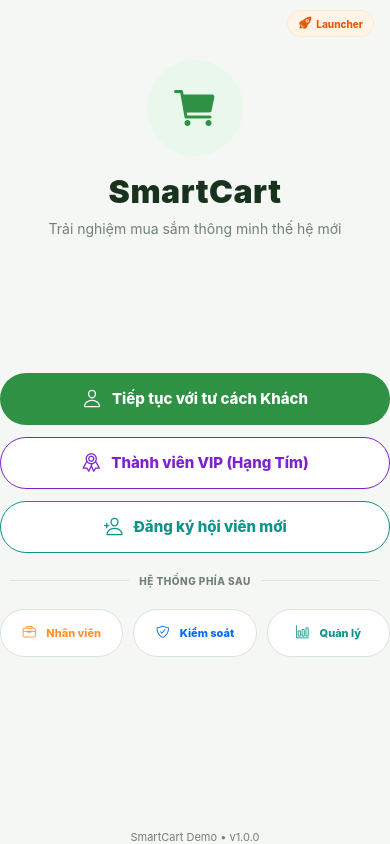
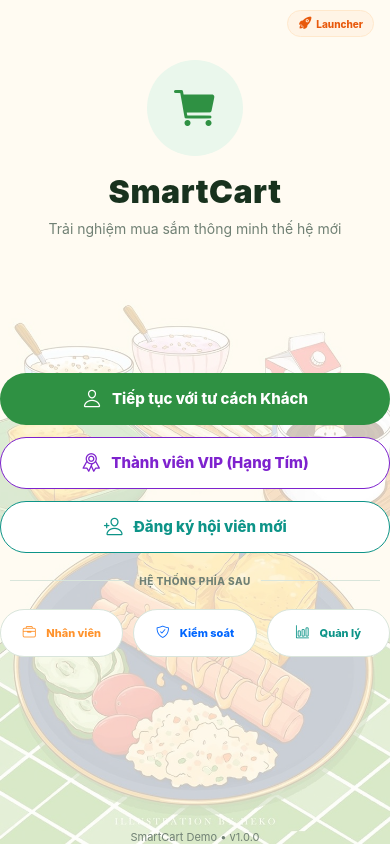
Before and after one commit to anh7032/smart-shopping, a React Native app: screen / in a window 390 px wide. Built offline with nearby package versions, Linux system fonts and the light colour scheme.

Commit message:
feat: set premium full-screen background image with light translucent overlay for WelcomeScreen

```diff
--- a/src/screens/WelcomeScreen.tsx
+++ b/src/screens/WelcomeScreen.tsx
@@ -1,5 +1,5 @@
 import React from 'react';
-import { View, Text, Pressable, StyleSheet, SafeAreaView } from 'react-native';
+import { View, Text, Pressable, StyleSheet, SafeAreaView, ImageBackground } from 'react-native';
 import { Ionicons } from '@expo/vector-icons';
 import { useApp } from '../context/AppContext';
 import { COLORS, SHADOW, TOP_INSET } from '../components/Theme';
@@ -38,6 +38,12 @@ export const WelcomeScreen: React.FC = () => {
   };
 
   return (
+    <ImageBackground
+      source={require('../../image/background-welcome.jpg')}
+      style={styles.backgroundImage}
+      resizeMode="cover"
+    >
+      <View style={styles.overlay} />
       <SafeAreaView style={styles.container}>
         <View style={styles.header}>
           <View style={styles.logoCircle}>
@@ -100,17 +106,27 @@ export const WelcomeScreen: React.FC = () => {
           <Text style={styles.launcherBtnText}>Launcher</Text>
         </Pressable>
       </SafeAreaView>
+    </ImageBackground>
   );
 };
 
 const styles = StyleSheet.create({
+  backgroundImage: {
+    flex: 1,
+    width: '100%',
+    height: '100%',
+  },
+  overlay: {
+    ...StyleSheet.absoluteFillObject,
+    backgroundColor: 'rgba(255, 255, 255, 0.72)', // Elegant light translucent overlay
+  },
   container: {
     flex: 1,
-    backgroundColor: COLORS.BACKGROUND,
     justifyContent: 'space-between',
     paddingHorizontal: 24,
     paddingVertical: 40,
     position: 'relative',
+    backgroundColor: 'transparent',
   },
   header: {
     alignItems: 'center',
```
Also changed, not shown: image/background-welcome.jpg (added). Lines whose indentation alone changed are shown as unchanged.
